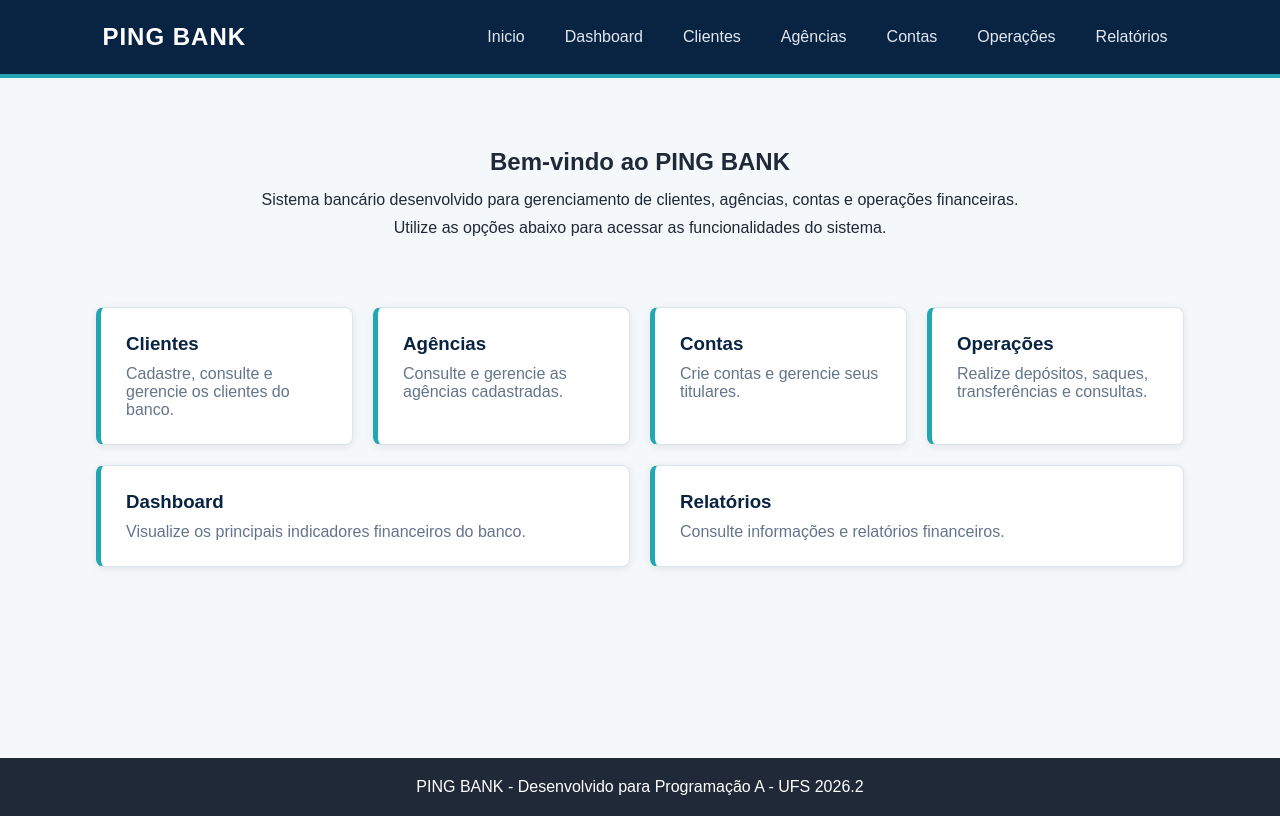
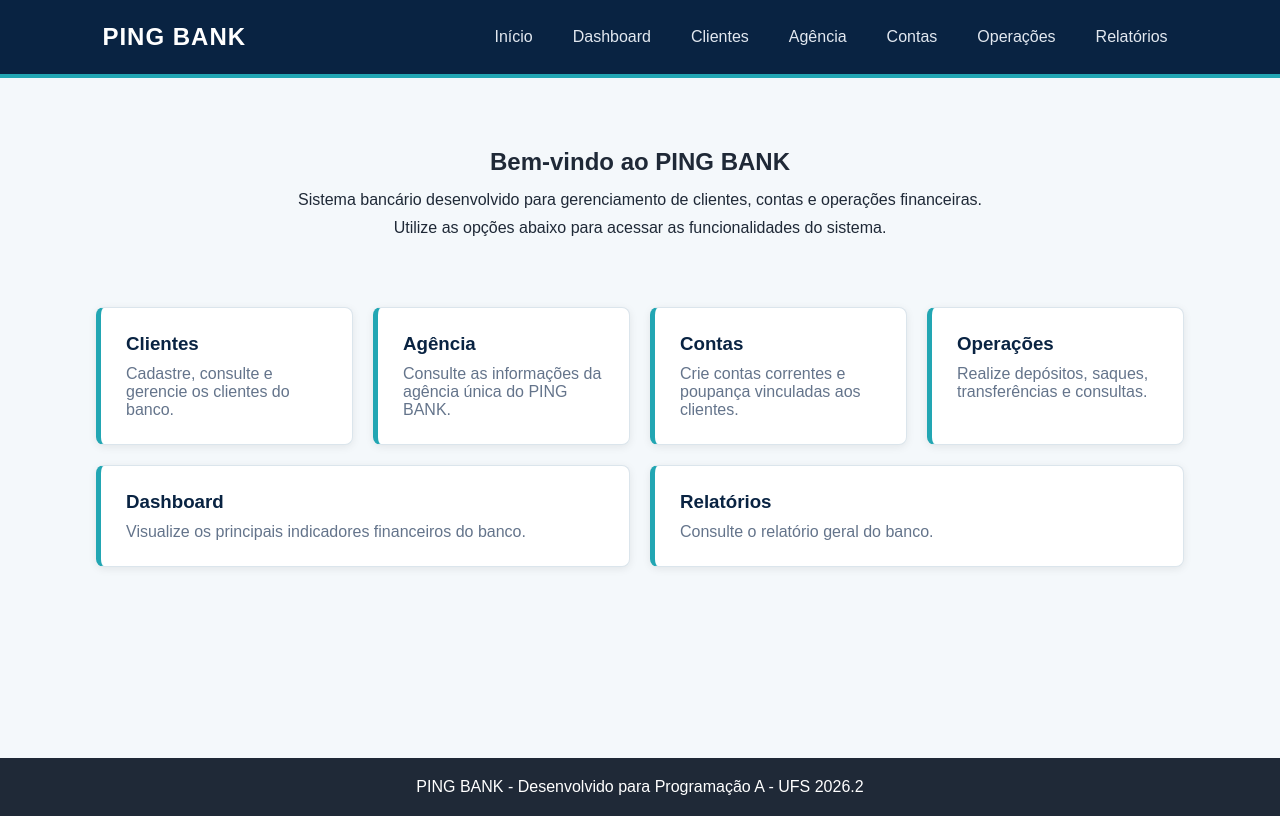
Before and after one commit to ellygabri/Ping-Bank, a Flask app: page / in a window 1280 px wide. Run offline with Flask 3, Linux system fonts and the light colour scheme; parts of the project's set-up code (start-up, migrations or seed data) failed here and were passed over.

Commit message:
atualização do template da pagina inicial

```diff
--- a/templates/base.html
+++ b/templates/base.html
@@ -1,65 +1,34 @@
 <!DOCTYPE html>
-<html lang = "pt-br">
+<html lang="pt-br">
 <head>
-        <meta charset = "UTF-8">
-        <meta
-        name = "viewport"
-        content = "width=device-width, initial-scale=1.0"
-        >
-
-        <title> PING BANK </title>
-
-        <link
-        rel = "stylesheet"
-        href = "{{url_for('static', filename = 'css/style.css')}}"
-        >
+    <meta charset="UTF-8">
+    <meta name="viewport" content="width=device-width, initial-scale=1.0">
+    <title>PING BANK</title>
+    <link rel="stylesheet" href="{{ url_for('static', filename='css/style.css') }}">
 </head>
-
 <body>
-
-        <header class = "cabecalho">
-            <div class = "logo" >
-                <h1> PING BANK </h1>
+    <header class="cabecalho">
+        <div class="logo">
+            <h1>PING BANK</h1>
         </div>
 
-            <nav class = "menu-navegacao">
-
-                <a href = "{{url_for('inicio')}}">
-                    Inicio
-                </a>
-                <a href = "{{ url_for('dashboard')}}">
-                    Dashboard
-                </a>
-                <a href = "{{ url_for('pagina_clientes')}}">
-                    Clientes
-                </a>
-                <a href = "{{url_for('pagina_agencias')}}">
-                    Agências
-                </a>
-
-                 <a href = "{{ url_for('pagina_contas')}}">
-                    Contas
-                </a>
-                 <a href = "{{ url_for('pagina_operacoes')}}">
-                    Operações
-                </a>
-
-                <a href = "{{url_for('pagina_relatorios')}}">
-                    Relatórios
-                </a>
+        <nav class="menu-navegacao">
+            <a href="{{ url_for('inicio') }}">Início</a>
+            <a href="{{ url_for('dashboard') }}">Dashboard</a>
+            <a href="{{ url_for('pagina_clientes') }}">Clientes</a>
+            <a href="{{ url_for('pagina_agencia') }}">Agência</a>
+            <a href="{{ url_for('pagina_contas') }}">Contas</a>
+            <a href="{{ url_for('pagina_operacoes') }}">Operações</a>
+            <a href="{{ url_for('pagina_relatorios') }}">Relatórios</a>
         </nav>
-
     </header>
 
-        <main class = "conteudo" >
-            {% block conteudo %}
-            {% endblock %}
+    <main class="conteudo">
+        {% block conteudo %}{% endblock %}
     </main>
 
-        <footer class = "rodape">
-            <p> PING BANK - Desenvolvido para Programação A - UFS 2026.2</p>
+    <footer class="rodape">
+        <p>PING BANK - Desenvolvido para Programação A - UFS 2026.2</p>
     </footer>
-
 </body>
-
 </html>
--- a/templates/inicio.html
+++ b/templates/inicio.html
@@ -1,81 +1,43 @@
 {% extends "base.html" %}
 
 {% block conteudo %}
-
-<section class = "pagina-inicial">
-
-    <div class = "apresentacao-inicial">
-
-        <h2> Bem-vindo ao PING BANK </h2>
-
-        <p>
-            Sistema bancário desenvolvido para gerenciamento de clientes,
-            agências, contas e operações financeiras.
-        </p>
-
-        <p>
-            Utilize as opções abaixo para acessar as funcionalidades do sistema.
-        </p>
-
+<section class="pagina-inicial">
+    <div class="apresentacao-inicial">
+        <h2>Bem-vindo ao PING BANK</h2>
+        <p>Sistema bancário desenvolvido para gerenciamento de clientes, contas e operações financeiras.</p>
+        <p>Utilize as opções abaixo para acessar as funcionalidades do sistema.</p>
     </div>
 
-    <div class = "atalhos-inicio">
-
-        <a href = "{{url_for('pagina_clientes')}}" class = "card-inicio">
-
-            <h3> Clientes </h3>
-
-            <p>
-                Cadastre, consulte e gerencie os clientes do banco.
-            </p>
+    <div class="atalhos-inicio">
+        <a href="{{ url_for('pagina_clientes') }}" class="card-inicio">
+            <h3>Clientes</h3>
+            <p>Cadastre, consulte e gerencie os clientes do banco.</p>
         </a>
 
-        <a href = "{{url_for('pagina_agencias')}}" class = "card-inicio">
-
-            <h3> Agências </h3>
-
-            <p>
-                Consulte e gerencie as agências cadastradas.
-            </p>
+        <a href="{{ url_for('pagina_agencia') }}" class="card-inicio">
+            <h3>Agência</h3>
+            <p>Consulte as informações da agência única do PING BANK.</p>
         </a>
 
-        <a href = "{{url_for('pagina_contas')}}" class = "card-inicio">
-
-            <h3> Contas </h3>
-
-            <p>
-                Crie contas e gerencie seus titulares.
-            </p>
+        <a href="{{ url_for('pagina_contas') }}" class="card-inicio">
+            <h3>Contas</h3>
+            <p>Crie contas correntes e poupança vinculadas aos clientes.</p>
         </a>
 
-        <a href = "{{url_for('pagina_operacoes')}}" class = "card-inicio">
-
-            <h3> Operações </h3>
-
-            <p>
-                Realize depósitos, saques, transferências e consultas.
-            </p>
+        <a href="{{ url_for('pagina_operacoes') }}" class="card-inicio">
+            <h3>Operações</h3>
+            <p>Realize depósitos, saques, transferências e consultas.</p>
         </a>
 
-        <a href = "{{url_for('dashboard')}}" class = "card-inicio">
-
-            <h3> Dashboard </h3>
-
-            <p>
-                Visualize os principais indicadores financeiros do banco.
-            </p>
+        <a href="{{ url_for('dashboard') }}" class="card-inicio">
+            <h3>Dashboard</h3>
+            <p>Visualize os principais indicadores financeiros do banco.</p>
         </a>
 
-        <a href = "{{url_for('pagina_relatorios')}}" class = "card-inicio">
-
-            <h3> Relatórios </h3>
-
-            <p>
-                Consulte informações e relatórios financeiros.
-            </p>
+        <a href="{{ url_for('pagina_relatorios') }}" class="card-inicio">
+            <h3>Relatórios</h3>
+            <p>Consulte o relatório geral do banco.</p>
         </a>
-
     </div>
 </section>
-
 {% endblock %}
```
Lines whose indentation alone changed are shown as unchanged.
